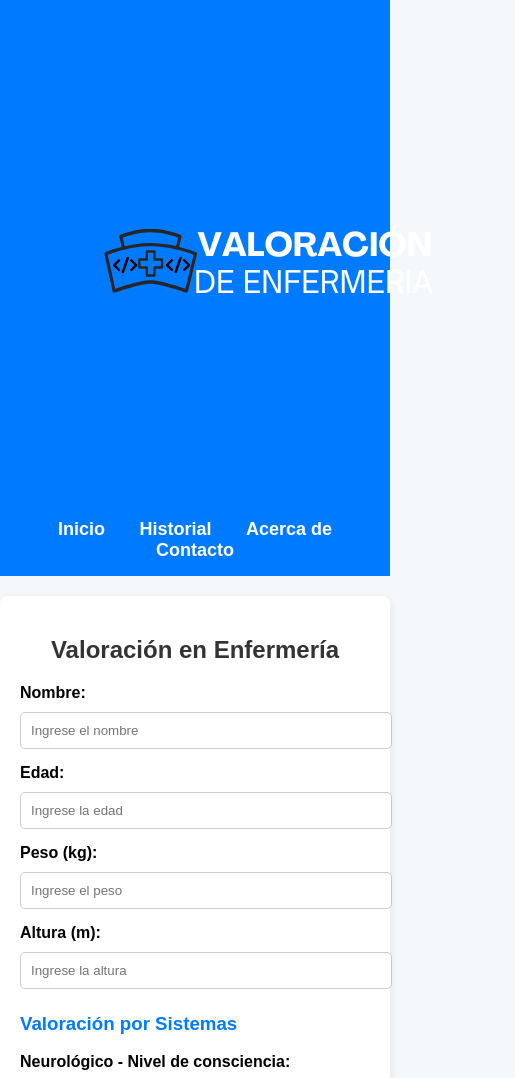
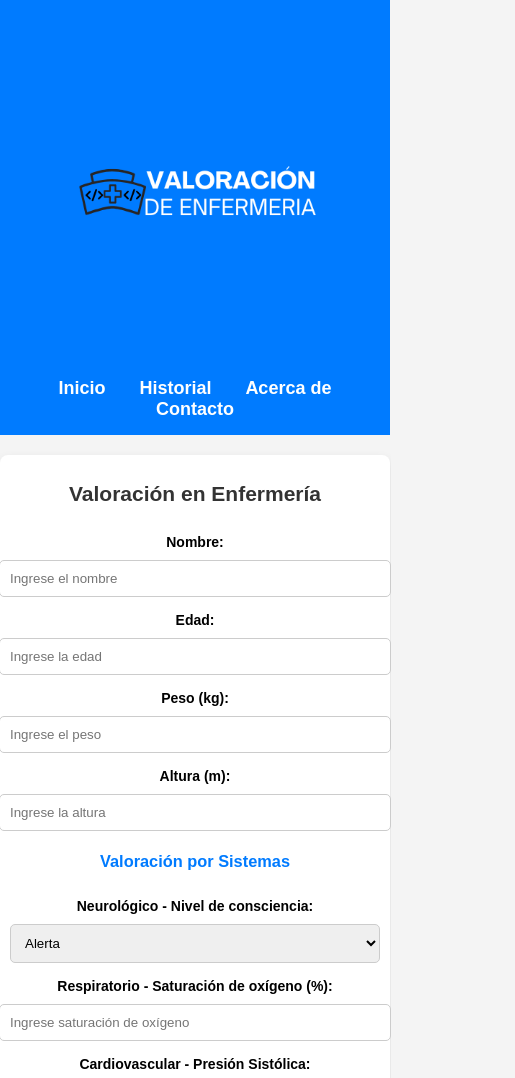
Before and after one commit to Carlo3s/ENFERMERIA, a plain HTML site: page index.html in a window 390 px wide. Shown: the top 1078 px of the page, 515 px wide, since content can reach past the window. Drawn offline with Linux system fonts and the light colour scheme.

Commit message:
css modificado

```diff
--- a/Styles.css
+++ b/Styles.css
@@ -184,3 +184,55 @@ button:hover {
     border-left: 5px solid #28a745;
     border-radius: 5px;
 }
+
+    body {
+      font-family: Arial, sans-serif;
+      margin: 0;
+      padding: 0;
+      background-color: #f4f4f4;
+    }
+
+    /* Contenedor principal */
+    .container {
+      display: flex;
+      flex-direction: column;
+      align-items: center;
+      padding: 20px;
+    }
+
+    /* Estilo para las imágenes responsivas */
+    img {
+      max-width: 100%;
+      height: auto;
+    }
+
+    /* Estilos para pantallas grandes */
+    @media (min-width: 1024px) {
+      body {
+        font-size: 18px;
+      }
+      .container {
+        max-width: 960px;
+      }
+    }
+
+    /* Estilos para pantallas medianas (tablets) */
+    @media (max-width: 1024px) and (min-width: 768px) {
+      body {
+        font-size: 16px;
+      }
+      .container {
+        max-width: 800px;
+      }
+    }
+
+    /* Estilos para pantallas pequeñas (móviles) */
+    @media (max-width: 768px) {
+      body {
+        font-size: 14px;
+      }
+      .container {
+        max-width: 100%;
+        padding: 10px;
+      }
+    }
```
